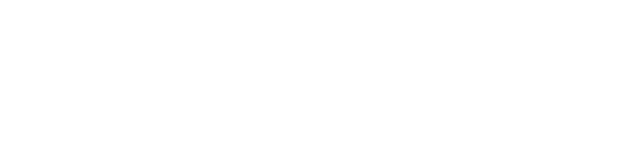
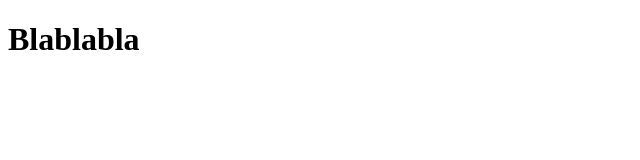
Before and after one commit to Begrik/practice, a plain HTML site: page index.html in a window 1280 px wide. Shown: the whole page, without its empty margins (0-640 px from the left). Drawn offline with Linux system fonts and the light colour scheme.

Commit message:
Это второй коммит

```diff
--- a/index.html
+++ b/index.html
@@ -8,6 +8,9 @@
     <title>Udemy JS</title>
 </head>
 <body>
+    <h1>
+        Blablabla
+    </h1>
 
 </body>
 </html>
```
